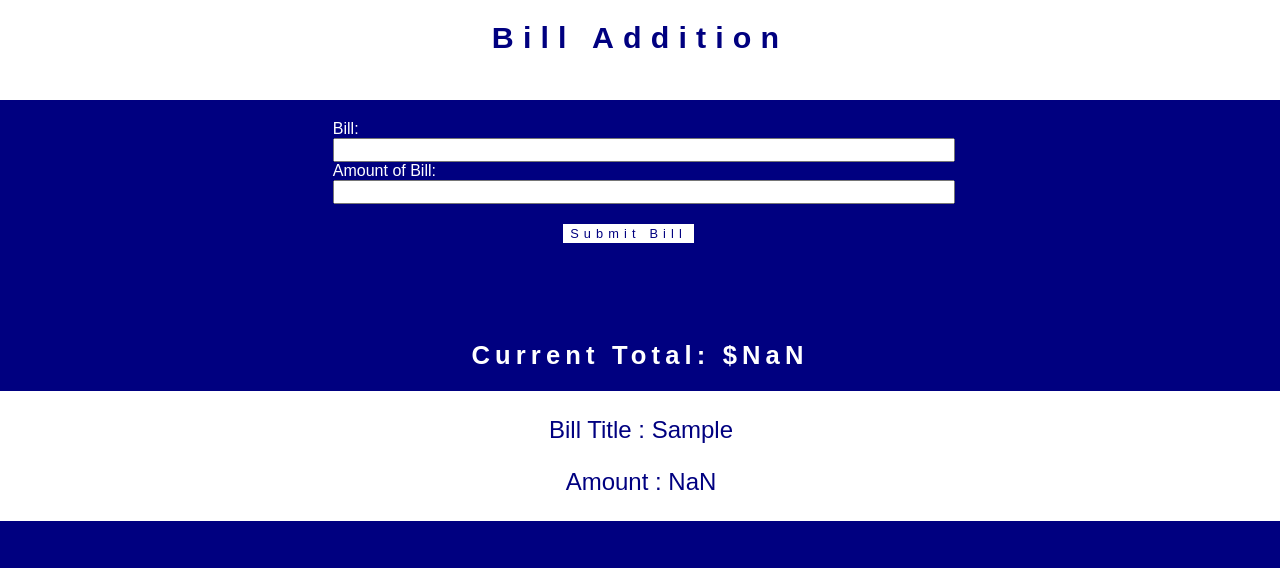
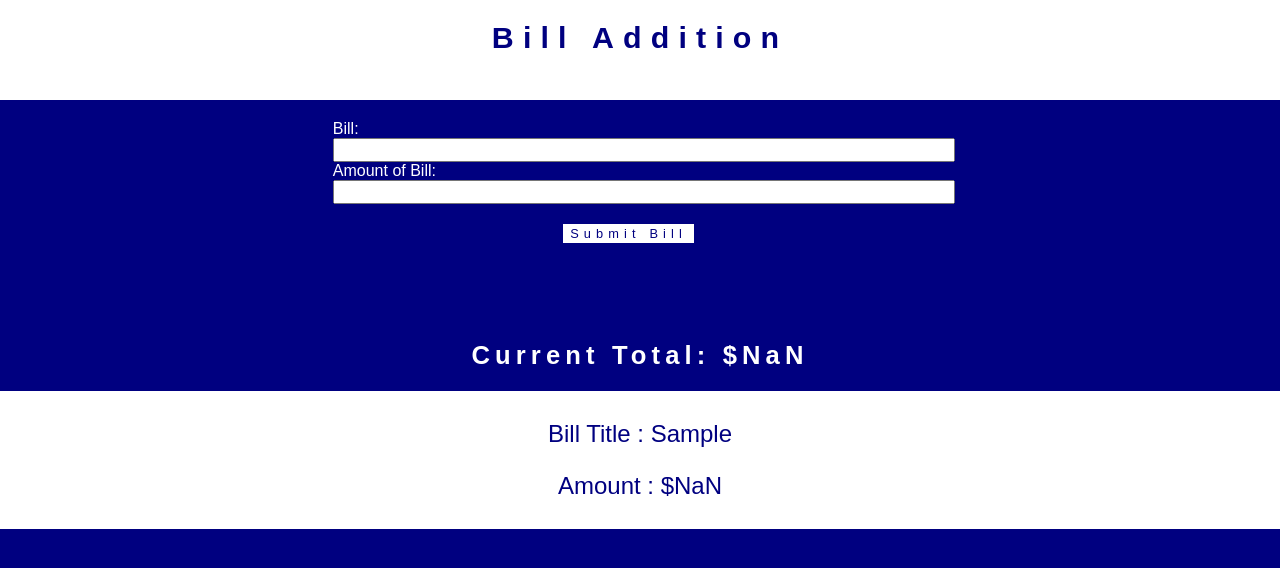
Before and after one commit to aaronendsley/Bill-Addition, an Angular app: page / in a window 1280 px wide. Both pictures are taken after typing "Sample", "Sample" into the empty fields and a click on the button "Submit Bill". Shown: the top 568 px of the page. Built offline with nearby package versions, Linux system fonts and the light colour scheme.

Commit message:
moved some of the functionality into seperate functions called by the min function

```diff
--- a/src/app/app.component.html
+++ b/src/app/app.component.html
@@ -6,7 +6,8 @@
     <label class="label-style">Amount of Bill:</label>
     <input class="input-style" type="text" #amountBill>
   </form>
-  <button class="submit-button" (click)="submit(billName, amountBill)">Submit Bill</button>
+    <button class="submit-button" (click)="submit(billName, amountBill)">Submit Bill</button>
   </div>
+
   <h2 class="total-style">Current Total: ${{total}}</h2>
   <app-bill *ngFor="let bill of bills" [bills]="bill"></app-bill>
--- a/src/app/app.component.ts
+++ b/src/app/app.component.ts
@@ -14,16 +14,24 @@
          this.bills = [];
       }
 
-      submit(title: HTMLInputElement, amount: HTMLInputElement): boolean{
-        console.log(`submitted ${title.value} and ${amount.value}`);
+      resetTheValues(resetTitle, resetAmount): void{
+        resetTitle.value = '';
+        resetAmount.value = '';
+      }
+
+       addToAmount(newNumber: string, oldNumber: string ): string{
+        const newNum: number = parseFloat(newNumber);
+        const oldNum: number = parseFloat(oldNumber);
+        const retNum: string = (oldNum + newNum).toFixed(2);
+        return retNum;
+    }
+
+      submit(title: HTMLInputElement, amount: HTMLInputElement): void{
         const amountConverted: number = parseFloat(amount.value);
-        const convertedTotal: number = parseFloat(this.total);
-        const newValue: string = (amountConverted + convertedTotal).toFixed(2);
         this.bills.push(new Bill(title.value, amountConverted));
-        title.value = '';
-        amount.value = '';
-        this.total = newValue;
-        return false;
+        const mutTotal = amountConverted.toString();
+        this.resetTheValues(title, amount);
+        this.total = this.addToAmount(mutTotal,  this.total);
       }
       ngOnInit(){
 
--- a/src/app/bill/bill.component.css
+++ b/src/app/bill/bill.component.css
@@ -1,14 +1,14 @@
 .bill-wrapper{
     width:100%;
-    border:1px solid #fff;
     background-color: #fff;
     color:#000080;
     margin-top:5px;
 }
 .title{
     width:100%;
-    margin-top:5px;
+    margin-top:10px;
     margin-bottom:5px;
+    padding-top:5px;
     text-align: center;
 }
 .textFormat{
@@ -18,6 +18,7 @@
 .bill-amount {
     width:100%;
     margin-top: 5px;
-    margin-bottom:5px;
+    margin-bottom:10px;
     text-align: center;
+    padding-bottom: 5px;
 }
--- a/src/app/bill/bill.component.html
+++ b/src/app/bill/bill.component.html
@@ -3,6 +3,6 @@
       <p class = "textFormat">Bill Title : {{bills.title}}</p>
       </div>
       <div class = "bill-amount">
-        <p class = "textFormat">Amount : {{bills.amount}}</p>
+        <p class = "textFormat">Amount : ${{bills.amount}}</p>
       </div>
 </div>
--- a/src/app/bill/bill.component.ts
+++ b/src/app/bill/bill.component.ts
@@ -12,6 +12,7 @@ export class BillComponent implements OnInit {
 
 
 
+
   ngOnInit() {
   }
 
--- a/src/app/bill/bill.model.ts
+++ b/src/app/bill/bill.model.ts
@@ -8,4 +8,5 @@ export class Bill {
     }
 
 
+
 }
--- a/src/index.html
+++ b/src/index.html
@@ -12,6 +12,8 @@
   <div class="topBar">
     <H1>Bill Addition</H1>
   </div>
+  <div class="container">
   <app-root>Loading the cow level...</app-root>
+  </div>
 </body>
 </html>
--- a/src/styles.css
+++ b/src/styles.css
@@ -21,3 +21,8 @@ body{
     color: #000080;
     letter-spacing: .3em;
 }
+.container{
+    width:100%;
+    margin:0;
+    padding:0;
+}
```
